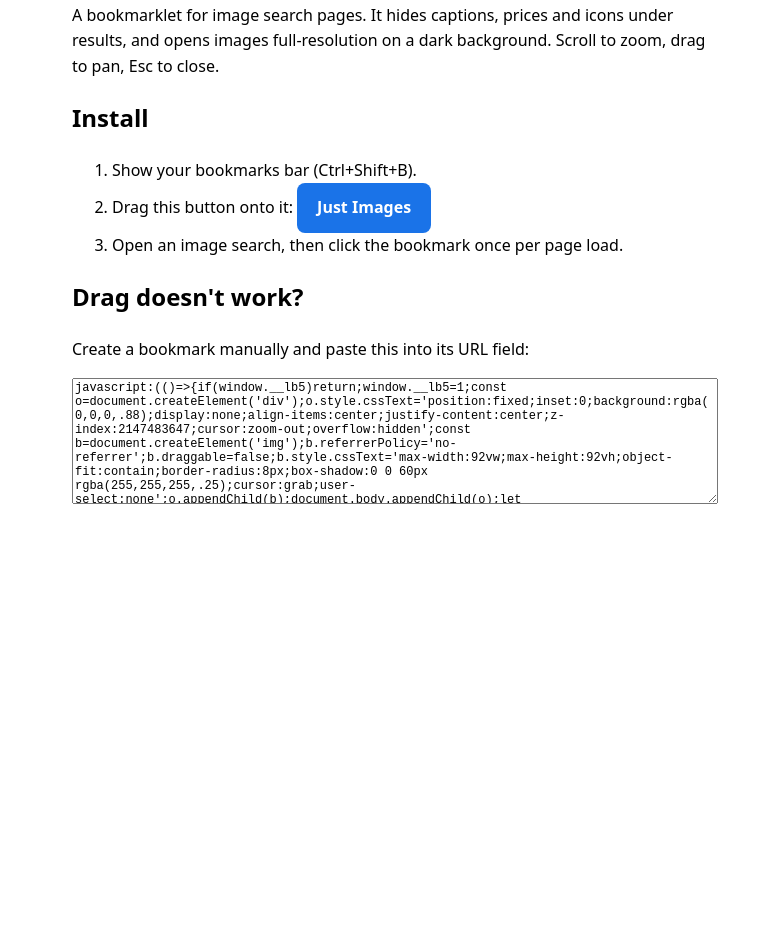
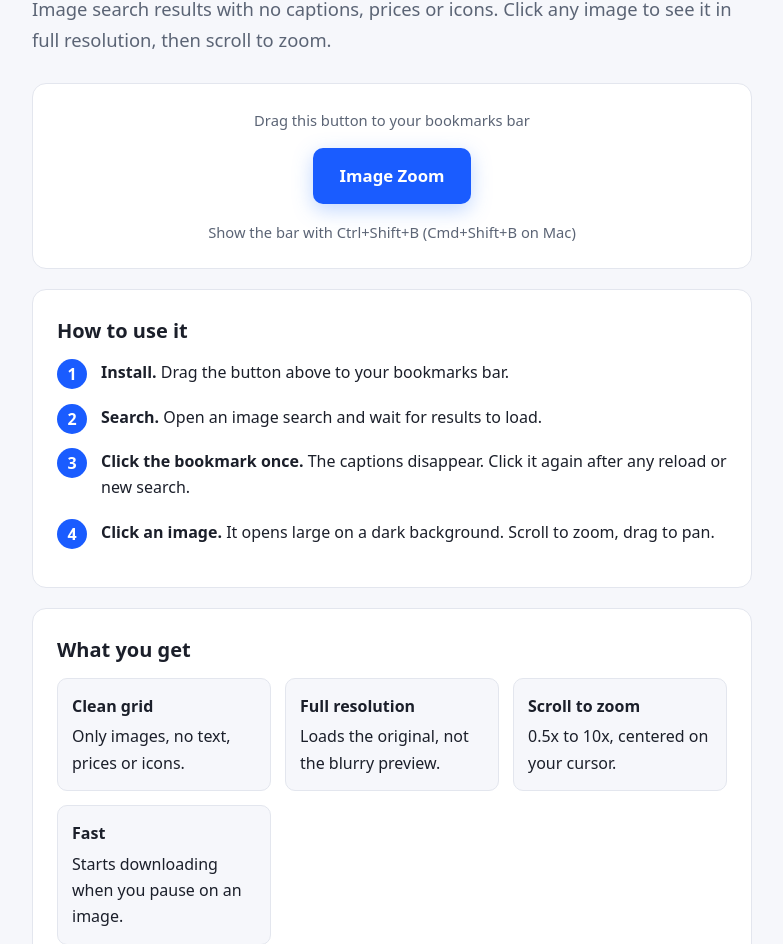
Before and after one commit to amandaman-hash/Clean-Image-Zoom, a plain HTML site: page index.html in a window 1280 px wide. Shown: the part 110-1054 px from the top of the page, without its empty margins (248-1031 px from the left). Before the commit the page ends 800 px from the top, so only its background shows below. Drawn offline with Linux system fonts and the light colour scheme.

Commit message:
Update index.html

```diff
--- a/index.html
+++ b/index.html
@@ -3,36 +3,116 @@
 <head>
 <meta charset="utf-8">
 <meta name="viewport" content="width=device-width, initial-scale=1">
-<title>Clean Image Zoom</title>
+<title>Clean Image Zoom: cleaner image search results with full-resolution zoom</title>
+<meta name="description" content="Free bookmarklet that removes captions, prices and icons from image search grids and opens full-resolution images with scroll-wheel zoom and drag to pan.">
+<meta property="og:title" content="Clean Image Zoom">
+<meta property="og:description" content="Remove captions, prices and icons from image search results. Zoom into full-resolution images with your scroll wheel.">
+<meta property="og:type" content="website">
 <style>
-  body{font:16px/1.6 system-ui,sans-serif;max-width:640px;margin:40px auto;padding:0 16px}
-  .btn{display:inline-block;padding:12px 20px;background:#1a73e8;color:#fff;border-radius:8px;text-decoration:none;font-weight:600;cursor:grab}
-  textarea{width:100%;height:120px;font:12px monospace}
+  :root{--bg:#0f1115;--card:#171a21;--text:#e8eaf0;--muted:#9aa3b2;--accent:#4c8dff;--border:#262b36}
+  @media (prefers-color-scheme: light){
+    :root{--bg:#f6f7fb;--card:#ffffff;--text:#1b1f2a;--muted:#5b6475;--accent:#1a5cff;--border:#e3e6ee}
+  }
+  *{box-sizing:border-box}
+  body{margin:0;background:var(--bg);color:var(--text);font:16px/1.65 system-ui,-apple-system,Segoe UI,Roboto,sans-serif}
+  .wrap{max-width:760px;margin:0 auto;padding:48px 20px 64px}
+  h1{font-size:2.4rem;line-height:1.15;margin:0 0 12px}
+  h2{font-size:1.25rem;margin:0 0 12px}
+  p{margin:0 0 14px}
+  .lead{font-size:1.15rem;color:var(--muted);margin-bottom:28px}
+  .card{background:var(--card);border:1px solid var(--border);border-radius:14px;padding:24px;margin-bottom:20px}
+  .btn{display:inline-block;padding:14px 26px;background:var(--accent);color:#fff;border-radius:10px;
+       text-decoration:none;font-weight:700;font-size:1.05rem;cursor:grab;box-shadow:0 6px 20px rgba(76,141,255,.35)}
+  .steps{counter-reset:s;list-style:none;padding:0;margin:0}
+  .steps li{counter-increment:s;position:relative;padding-left:44px;margin-bottom:18px}
+  .steps li::before{content:counter(s);position:absolute;left:0;top:0;width:30px;height:30px;border-radius:50%;
+       background:var(--accent);color:#fff;font-weight:700;text-align:center;line-height:30px}
+  .grid{display:grid;grid-template-columns:repeat(auto-fit,minmax(200px,1fr));gap:14px}
+  .grid div{background:var(--bg);border:1px solid var(--border);border-radius:10px;padding:14px}
+  .grid b{display:block;margin-bottom:4px}
+  table{width:100%;border-collapse:collapse}
+  td{padding:8px 4px;border-bottom:1px solid var(--border)}
+  td:first-child{font-weight:600;width:40%}
+  textarea{width:100%;height:110px;background:var(--bg);color:var(--text);border:1px solid var(--border);
+       border-radius:8px;padding:10px;font:12px monospace}
+  .muted{color:var(--muted);font-size:.92rem}
+  a{color:var(--accent)}
+  footer{text-align:center;color:var(--muted);font-size:.9rem;margin-top:32px}
 </style>
 </head>
 <body>
-<h1>Clean Image Zoom</h1>
-<p>A bookmarklet for image search pages. It hides captions, prices and icons under results, and opens images full-resolution on a dark background. Scroll to zoom, drag to pan, Esc to close.</p>
+<div class="wrap">
 
-<h2>Install</h2>
-<ol>
-  <li>Show your bookmarks bar (Ctrl+Shift+B).</li>
-  <li>Drag this button onto it: <a id="bm" class="btn" href="#">Just Images</a></li>
-  <li>Open an image search, then click the bookmark once per page load.</li>
-</ol>
+  <h1>Clean Image Zoom</h1>
+  <p class="lead">Image search results with no captions, prices or icons. Click any image to see it in full resolution, then scroll to zoom.</p>
 
-<h2>Drag doesn't work?</h2>
-<p>Create a bookmark manually and paste this into its URL field:</p>
-<textarea id="code" readonly></textarea>
+  <div class="card" style="text-align:center">
+    <p class="muted" style="margin-bottom:16px">Drag this button to your bookmarks bar</p>
+    <a id="bm" class="btn" href="#">Image Zoom</a>
+    <p class="muted" style="margin:16px 0 0">Show the bar with Ctrl+Shift+B (Cmd+Shift+B on Mac)</p>
+  </div>
+
+  <!-- Add a before/after screenshot here once you have one:
+  <div class="card"><img src="before-after.png" alt="Image search grid before and after" style="max-width:100%;border-radius:10px"></div> -->
+
+  <div class="card">
+    <h2>How to use it</h2>
+    <ol class="steps">
+      <li><b>Install.</b> Drag the button above to your bookmarks bar.</li>
+      <li><b>Search.</b> Open an image search and wait for results to load.</li>
+      <li><b>Click the bookmark once.</b> The captions disappear. Click it again after any reload or new search.</li>
+      <li><b>Click an image.</b> It opens large on a dark background. Scroll to zoom, drag to pan.</li>
+    </ol>
+  </div>
+
+  <div class="card">
+    <h2>What you get</h2>
+    <div class="grid">
+      <div><b>Clean grid</b>Only images, no text, prices or icons.</div>
+      <div><b>Full resolution</b>Loads the original, not the blurry preview.</div>
+      <div><b>Scroll to zoom</b>0.5x to 10x, centered on your cursor.</div>
+      <div><b>Fast</b>Starts downloading when you pause on an image.</div>
+    </div>
+  </div>
+
+  <div class="card">
+    <h2>Controls</h2>
+    <table>
+      <tr><td>Open image</td><td>Click it</td></tr>
+      <tr><td>Zoom in / out</td><td>Scroll up / down</td></tr>
+      <tr><td>Pan</td><td>Click and drag</td></tr>
+      <tr><td>Close</td><td>Click the dark area, or press Esc</td></tr>
+    </table>
+  </div>
+
+  <div class="card">
+    <h2>Dragging doesn't work?</h2>
+    <p class="muted">Create a bookmark by hand, then paste this into its URL field. It must start with <code>javascript:</code> and have nothing before or after it.</p>
+    <textarea id="code" readonly onclick="this.select()"></textarea>
+  </div>
+
+  <div class="card">
+    <h2>Good to know</h2>
+    <p class="muted">This is best-effort software. It depends on how the search site builds its pages, so it may stop working when that changes. Pausing on images downloads their full-size originals, which uses more data. Some results, such as shopping tiles, only show the preview. Desktop browsers only.</p>
+  </div>
+
+  <footer>
+    Free and open source ·
+    <a href="https://github.com/amandaman-hash/No-links-texts-clean-image-zoom" target="_blank" rel="noopener noreferrer">View on GitHub</a><br>
+    Not affiliated with any search engine company.
+  </footer>
+</div>
 
 <script>
 fetch('bookmarklet.min.js').then(r => r.text()).then(t => {
   t = t.trim();
   document.getElementById('bm').href = t;
   document.getElementById('code').value = t;
+}).catch(() => {
+  document.getElementById('code').value = 'Could not load the code. Please refresh the page.';
 });
 document.getElementById('bm').addEventListener('click', e => {
-  if (e.target.getAttribute('href') === '#') return;
+  if (e.currentTarget.getAttribute('href') === '#') return;
   e.preventDefault();
   alert('Drag this button to your bookmarks bar instead of clicking it.');
 });
```
